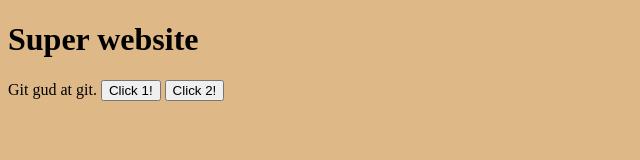
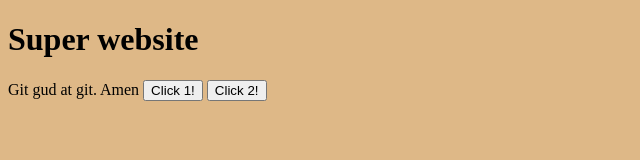
Before and after one commit to marekk3301/UKOS_w1, a plain HTML site: page index.html in a window 1280 px wide. Shown: the whole page, without its empty margins (0-640 px from the left). Drawn offline with Linux system fonts and the light colour scheme.

Commit message:
Update index.html

```diff
--- a/index.html
+++ b/index.html
@@ -8,7 +8,7 @@
 </head>
 <body>
     <h1>Super website</h1>
-    Git gud at git.
+    Git gud at git. Amen
     <button>Click 1!</button>
     <button>Click 2!</button>
 </body>
```
